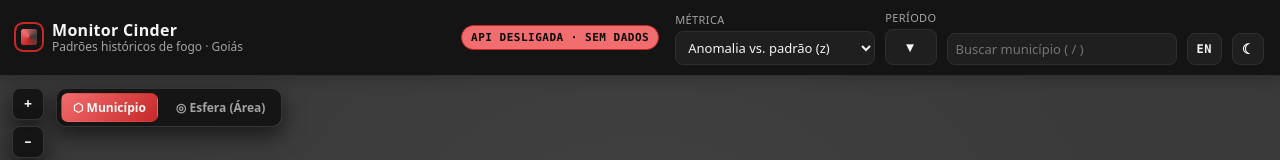
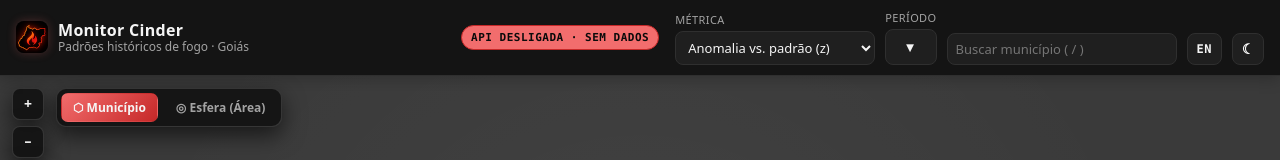
Before and after one commit to DanielCarvalhoOut/spaceappschallenge, a plain HTML site: page Mapa iterativo/index.html in a window 1280 px wide. Shown: the top 160 px of the page. Drawn offline with Linux system fonts and the light colour scheme; no server answers.

Commit message:
brand: Monitor Cinder logo mark in the header, favicon and app README
Icon cut from the team's logo (rounded dark square: Goiás outline with the flame),
clean transparency outside the corners; 32/64/180 px variants.

Co-Authored-By: Claude Opus 5.5 <noreply@anthropic.com>
Claude-Session: https://claude.ai/code/session_01FKUdKSxw7bPMyg6d7cNqAF

```diff
--- a/Mapa iterativo/index.html
+++ b/Mapa iterativo/index.html
@@ -7,12 +7,14 @@
   <meta http-equiv="Content-Security-Policy" content="default-src 'none'; script-src 'self'; style-src 'self'; img-src 'self' data: blob:; connect-src https://servicodados.ibge.gov.br https://power.larc.nasa.gov http://localhost:8787 http://127.0.0.1:8787; base-uri 'none'; form-action 'none'">
   <meta name="referrer" content="no-referrer">
   <title>Monitor Cinder · Padrões históricos de fogo em Goiás</title>
+  <link rel="icon" type="image/png" sizes="32x32" href="img/favicon-32.png">
+  <link rel="apple-touch-icon" href="img/apple-touch-icon.png">
   <link rel="stylesheet" href="mapa.css">
 </head>
 <body>
   <header class="bar">
     <div class="brand">
-      <span class="brand__mark" aria-hidden="true"></span>
+      <img class="brand__mark" src="img/logo-mark-64.png" alt="" width="32" height="32">
       <div class="brand__text"><strong>Monitor Cinder</strong><span data-i18n="brand.sub"></span></div>
     </div>
     <div id="source-badge" class="badge" role="status" data-i18n="badge.loading"></div>
--- a/Mapa iterativo/mapa.css
+++ b/Mapa iterativo/mapa.css
@@ -84,12 +84,7 @@ b { font-weight: 650; }
   position: relative; z-index: 15;
 }
 .brand { display: flex; align-items: center; gap: 10px; margin-right: auto; }
-.brand__mark {
-  width: 26px; height: 26px; border-radius: 7px;
-  background: conic-gradient(from 200deg, var(--red-600), var(--red-300), var(--gray-600), var(--red-600));
-  box-shadow: inset 0 0 0 5px var(--surface);
-  outline: 2px solid var(--accent);
-}
+.brand__mark { width: 32px; height: 32px; border-radius: 8px; display: block; flex-shrink: 0; box-shadow: 0 0 10px rgba(242, 109, 109, .25); }
 .brand__text { display: flex; flex-direction: column; line-height: 1.15; }
 .brand__text strong { font-size: 16px; letter-spacing: .3px; }
 .brand__text span { color: var(--muted); font-size: 12px; }
```
Also changed, not shown: Mapa iterativo/img/apple-touch-icon.png (added), Mapa iterativo/img/favicon-32.png (added), Mapa iterativo/img/logo-mark-64.png (added), monitor-cinder/README.md, monitor-cinder/logo-mark.png (added).
